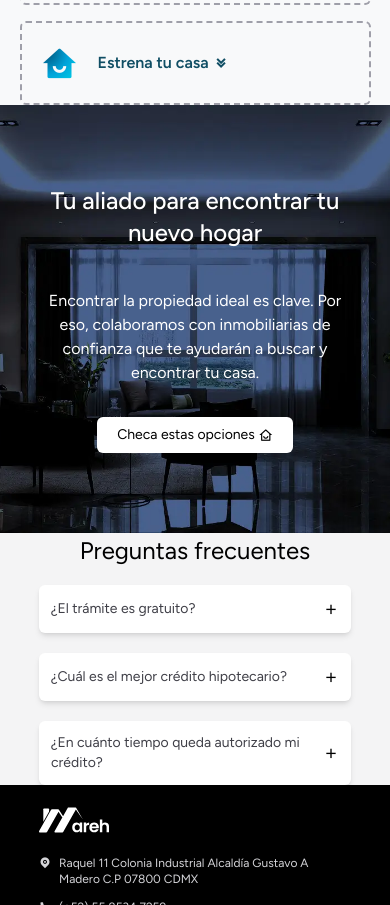
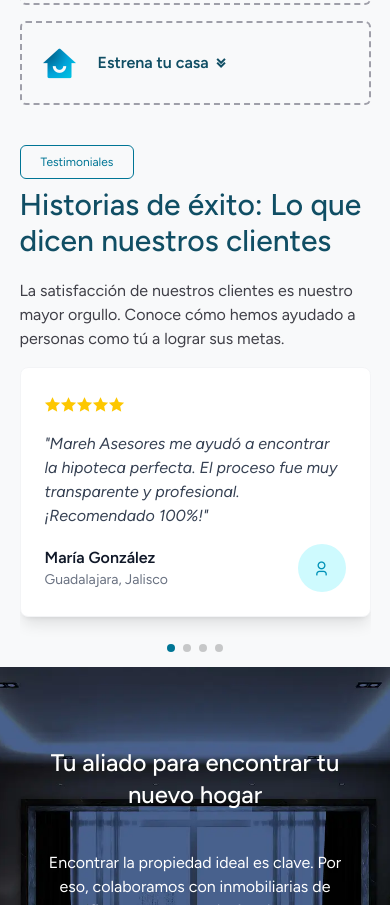
Before and after one commit to eddysrg/marehasesores, an Astro site: page / in a window 390 px wide. Shown: the part 3230-4135 px from the top of the page. Built offline with nearby package versions, Linux system fonts and the light colour scheme; Astro itself is replaced by a stand-in of ours.

Commit message:
feat: integrate Swiper.js for testimonials carousel
- Add testimonials data with customer reviews
- Implement responsive carousel (1/2/3 slides per view)
- Customize pagination bullets with CSS custom properties
- Add autoplay and navigation features

```diff
--- a/package.json
+++ b/package.json
@@ -11,6 +11,7 @@
   "dependencies": {
     "@tailwindcss/vite": "^4.1.8",
     "astro": "^5.8.1",
+    "swiper": "^11.2.10",
     "tailwindcss": "^4.1.8"
   }
 }
--- a/src/pages/index.astro
+++ b/src/pages/index.astro
@@ -14,12 +14,45 @@ import GrcLogo from "../assets/grc_logo.svg";
 import livingRoom from "../assets/images/living-room-blue.jpg";
 import Faq from "../components/Faq.astro";
 
+// Importar Swiper CSS
+import 'swiper/css';
+import 'swiper/css/navigation';
+import 'swiper/css/pagination';
+
 //
 
 import aboutPicture from "../assets/images/about-picture.jpg";
 
 const title =
 	"Mareh Asesores - Encuentra la mejor hipoteca para tu hogar con expertos";
+
+// Datos de testimonios
+const testimonios = [
+	{
+		nombre: "María González",
+		ubicacion: "Guadalajara, Jalisco",
+		texto: "Mareh Asesores me ayudó a encontrar la hipoteca perfecta. El proceso fue muy transparente y profesional. ¡Recomendado 100%!",
+		rating: 5
+	},
+	{
+		nombre: "Carlos Rodríguez",
+		ubicacion: "Monterrey, Nuevo León",
+		texto: "Gracias a su asesoría, pude comprar mi primera casa. El equipo fue muy paciente y me explicó todo el proceso paso a paso.",
+		rating: 5
+	},
+	{
+		nombre: "Ana Martínez",
+		ubicacion: "Querétaro, Querétaro",
+		texto: "Excelente servicio. Me ayudaron a refinanciar mi hipoteca y ahora pago menos mensual. ¡Muy agradecida!",
+		rating: 5
+	},
+	{
+		nombre: "Luis Pérez",
+		ubicacion: "Puebla, Puebla",
+		texto: "Proceso rápido y eficiente. Encontré la mejor tasa de interés gracias a su comparación de opciones.",
+		rating: 5
+	}
+];
 ---
 
 <MainLayout title={title}>
@@ -274,6 +307,59 @@ const title =
 			</div>
 		</section>
 
+		<section class="pt-10 lg:pt-20">
+			<div class="w-[90%] mx-auto">
+				<header>
+					<span class="text-xs text-cyan-700 px-5 py-2 border border-cyan-700 rounded-md block w-fit mb-2">
+						Testimoniales
+					</span>
+					<h2 class="text-3xl text-cyan-900 font-medium mb-5">
+						Historias de éxito: Lo que dicen nuestros clientes
+					</h2>
+
+					<p class="text-zinc-700">
+						La satisfacción de nuestros clientes es nuestro mayor orgullo. Conoce cómo hemos ayudado a personas como tú a lograr sus metas.
+					</p>
+				</header>
+
+				<!-- Carrusel de testimonios -->
+				<div class="testimonials-swiper">
+					<div class="swiper-wrapper">
+						{testimonios.map((testimonio) => (
+							<div class="swiper-slide">
+								<div class="bg-white p-6 rounded-lg shadow-lg border border-gray-100">
+									<div class="flex items-center mb-4">
+										<div class="flex text-yellow-400">
+											{Array.from({ length: testimonio.rating }).map(() => (
+												<i class="ri-star-fill"></i>
+											))}
+										</div>
+									</div>
+
+									<p class="text-gray-700 mb-4 italic">
+										"{testimonio.texto}"
+									</p>
+
+									<div class="flex items-center justify-between">
+										<div>
+											<h4 class="font-semibold text-gray-900">{testimonio.nombre}</h4>
+											<p class="text-sm text-gray-500">{testimonio.ubicacion}</p>
+										</div>
+										<div class="w-12 h-12 bg-cyan-100 rounded-full flex items-center justify-center">
+											<i class="ri-user-3-line text-cyan-600"></i>
+										</div>
+									</div>
+								</div>
+							</div>
+						))}
+					</div>
+
+					<!-- Paginación -->
+					<div class="swiper-pagination"></div>
+				</div>
+			</div>
+		</section>
+
 		<section
 			class="bg-[url('../assets/images/living-room-blue.webp')] bg-no-repeat bg-cover bg-center"
 		>
@@ -439,10 +525,53 @@ const title =
 		}
 	}
 
+	.testimonials-swiper {
+		--swiper-pagination-color: var(--color-cyan-700);
+		position: relative;
+		margin-top: 1rem;
+		width: 100%;
+		height: 300px;
+		overflow: hidden;
+	}
+
+	.swiper-slide {
+		height: 100%;
+	}
 
 </style>
 
 <script>
+	// Importar Swiper dinámicamente
+	import('swiper').then(({ default: Swiper }) => {
+		import('swiper/modules').then(({ Navigation, Pagination, Autoplay }) => {
+			//Inicialización de Swiper para testimonios
+			const testimonialsSwiper = new Swiper('.testimonials-swiper', {
+				modules: [Navigation, Pagination, Autoplay],
+				slidesPerView: 1,
+				spaceBetween: 30,
+/* 				loop: false,
+				autoplay: {
+					delay: 5000,
+					disableOnInteraction: false,
+				}, */
+				pagination: {
+					el: '.swiper-pagination',
+					clickable: true,
+
+				},
+				breakpoints: {
+					768: {
+						slidesPerView: 2,
+					},
+					1024: {
+						slidesPerView: 3,
+					},
+				},
+			});
+		});
+	});
+
+	// Funcionalidad de los pasos
 	const steps = document.querySelectorAll('.step');
 
 	steps.forEach(step => {
```
Also changed, not shown: 1 other file.
